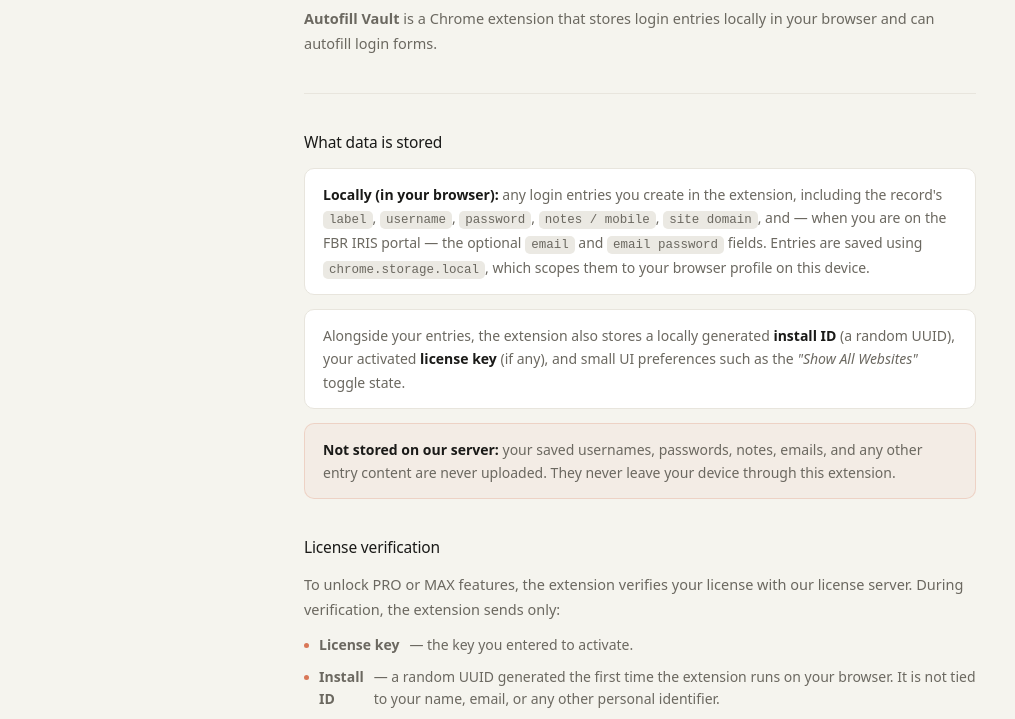
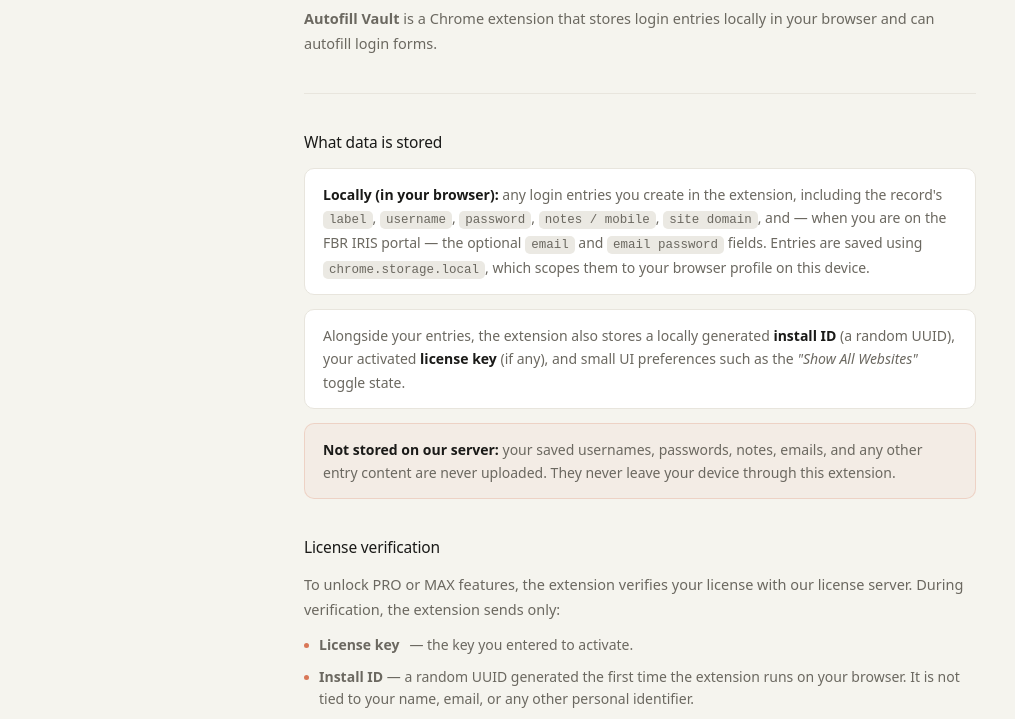
Before and after one commit to mudasir111999/Privacy, a plain HTML site: page privacy.html in a window 1280 px wide. Shown: the part 233-952 px from the top of the page, without its empty margins (0-1015 px from the left). Drawn offline with Linux system fonts and the light colour scheme; a web font is replaced by a local one.

```diff
--- a/privacy.html
+++ b/privacy.html
@@ -418,7 +418,7 @@
   <p>To unlock PRO or MAX features, the extension verifies your license with our license server. During verification, the extension sends only:</p>
   <ul>
     <li><span class="li-dot"></span><strong>License key</strong> — the key you entered to activate.</li>
-    <li><span class="li-dot"></span><strong>Install ID</strong> — a random UUID generated the first time the extension runs on your browser. It is not tied to your name, email, or any other personal identifier.</li>
+    <li><span class="li-dot"></span><span class="li-text"><strong>Install ID</strong> — a random UUID generated the first time the extension runs on your browser. It is not tied to your name, email, or any other personal identifier.</span></li>
   </ul>
   <p>We use this information only to validate licenses, track which devices have claimed a slot on a multi-device key, and enforce the per-key device limit. The server returns the license status (valid / expired / disabled), the plan (PRO or MAX), the expiry date (if any), and the number of device slots in use.</p>
 
```
